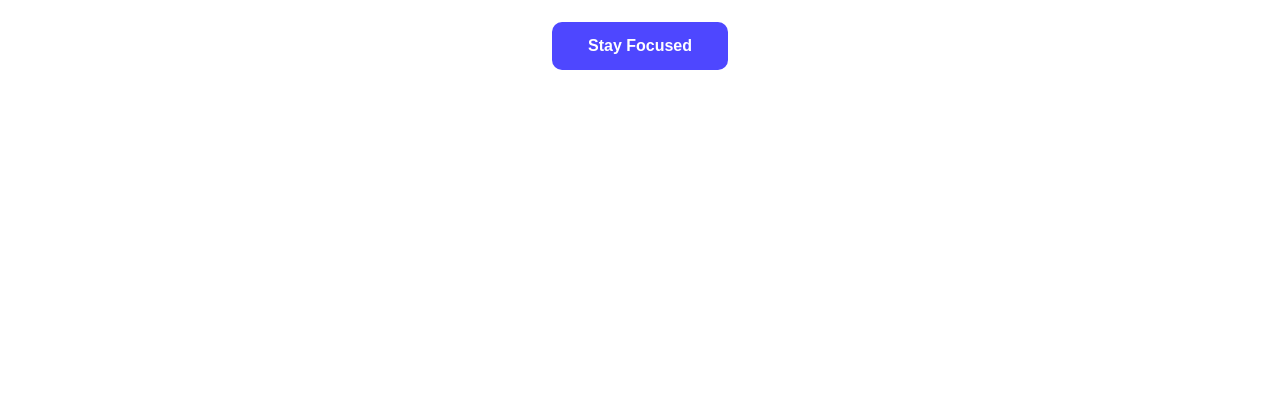
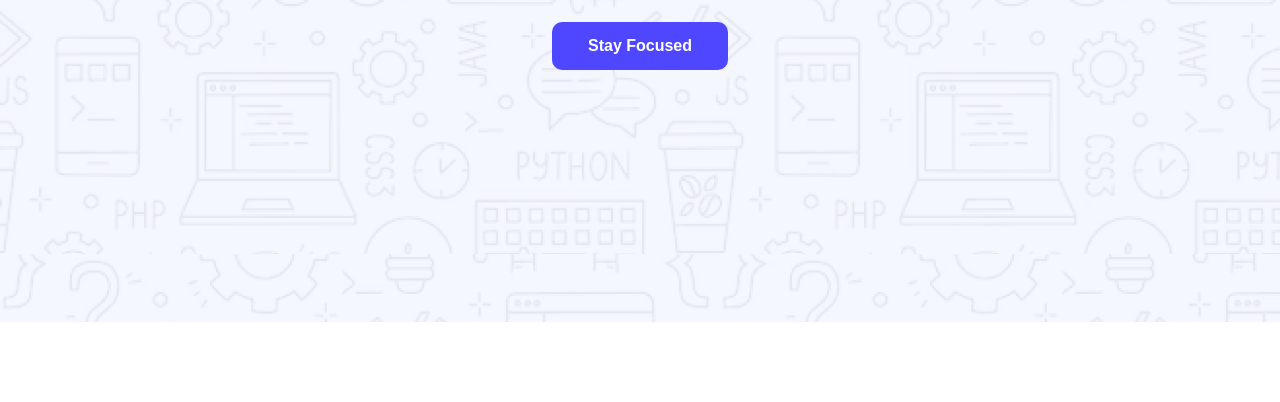
Before and after one commit to Jahidhasan787/B12A01-landing-launchpad, a plain HTML site: page index.html in a window 1280 px wide. Shown: the part 398-800 px from the top of the page. Drawn offline with Linux system fonts and the light colour scheme; the site is published under a folder, as on GitHub Pages, so addresses that start at the root find nothing.

Commit message:
added banner and nav

```diff
--- a/assignment-1-styles.css
+++ b/assignment-1-styles.css
@@ -42,7 +42,7 @@ body {
 /* navbar styles */
 
 header {
-    background-image: url("/Assets/Hero-bg.png");
+    background-image: url('./Assets/Hero-bg.png');
     height: 720px;
 }
 
```
